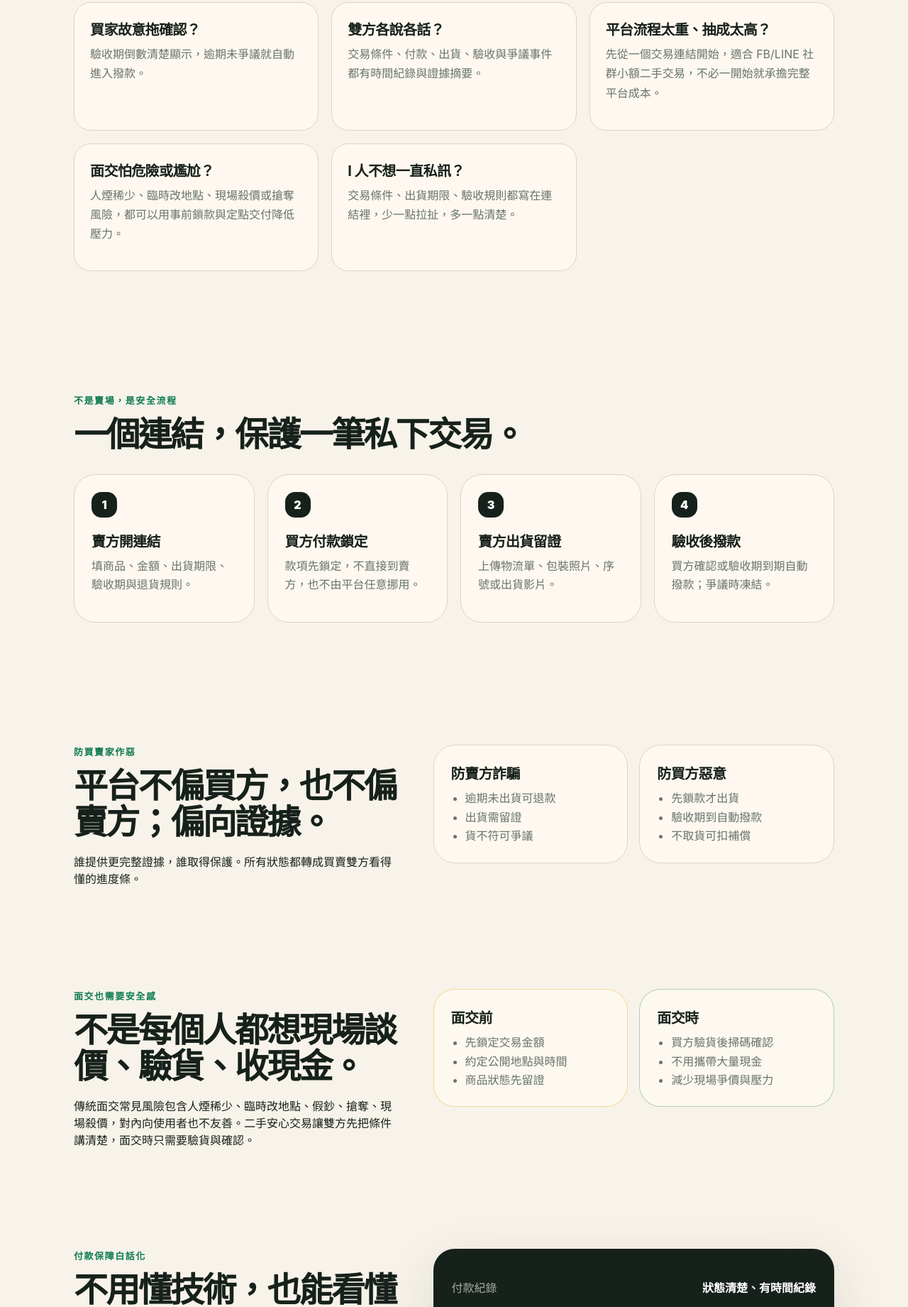
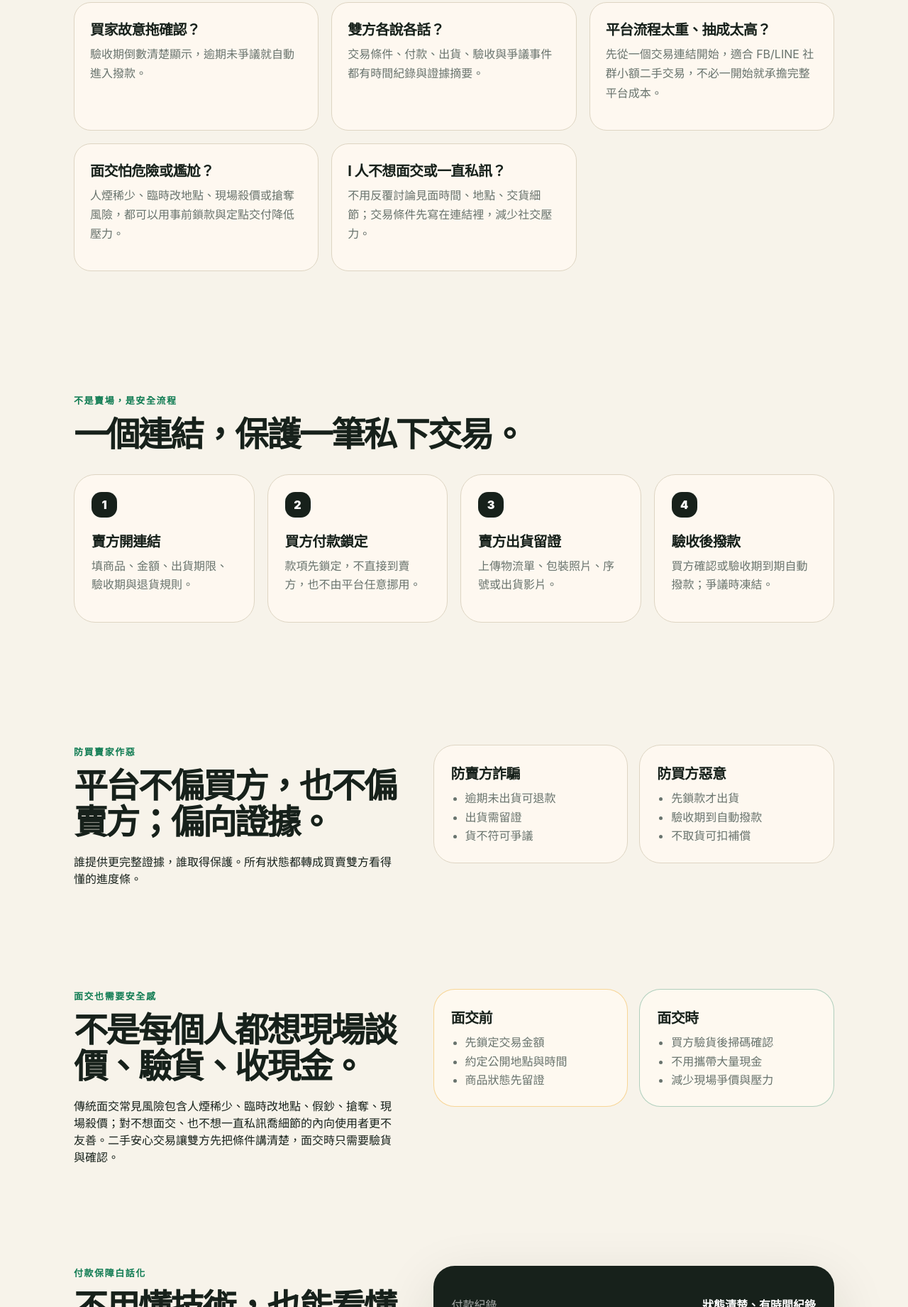
Before and after one commit to HsinTiger/secondhand-trust-link, a website: page index.html in a window 1280 px wide. Shown: the part 1139-2980 px from the top of the page at 71% size. Drawn offline with Linux system fonts and the light colour scheme.

Commit message:
Clarify introvert meetup copy

```diff
--- a/index.html
+++ b/index.html
@@ -64,7 +64,7 @@
         <article><h3>雙方各說各話？</h3><p>交易條件、付款、出貨、驗收與爭議事件都有時間紀錄與證據摘要。</p></article>
         <article><h3>平台流程太重、抽成太高？</h3><p>先從一個交易連結開始，適合 FB/LINE 社群小額二手交易，不必一開始就承擔完整平台成本。</p></article>
         <article><h3>面交怕危險或尷尬？</h3><p>人煙稀少、臨時改地點、現場殺價或搶奪風險，都可以用事前鎖款與定點交付降低壓力。</p></article>
-        <article><h3>I 人不想一直私訊？</h3><p>交易條件、出貨期限、驗收規則都寫在連結裡，少一點拉扯，多一點清楚。</p></article>
+        <article><h3>I 人不想面交或一直私訊？</h3><p>不用反覆討論見面時間、地點、交貨細節；交易條件先寫在連結裡，減少社交壓力。</p></article>
       </div>
     </section>
 
@@ -97,7 +97,7 @@
       <div>
         <p class="eyebrow">面交也需要安全感</p>
         <h2>不是每個人都想現場談價、驗貨、收現金。</h2>
-        <p>傳統面交常見風險包含人煙稀少、臨時改地點、假鈔、搶奪、現場殺價，對內向使用者也不友善。二手安心交易讓雙方先把條件講清楚，面交時只需要驗貨與確認。</p>
+        <p>傳統面交常見風險包含人煙稀少、臨時改地點、假鈔、搶奪、現場殺價；對不想面交、也不想一直私訊喬細節的內向使用者更不友善。二手安心交易讓雙方先把條件講清楚，面交時只需要驗貨與確認。</p>
       </div>
       <div class="rules meetup-rules">
         <div><h3>面交前</h3><ul><li>先鎖定交易金額</li><li>約定公開地點與時間</li><li>商品狀態先留證</li></ul></div>
```
Also changed, not shown: public/index.html (+2 -2 lines).
